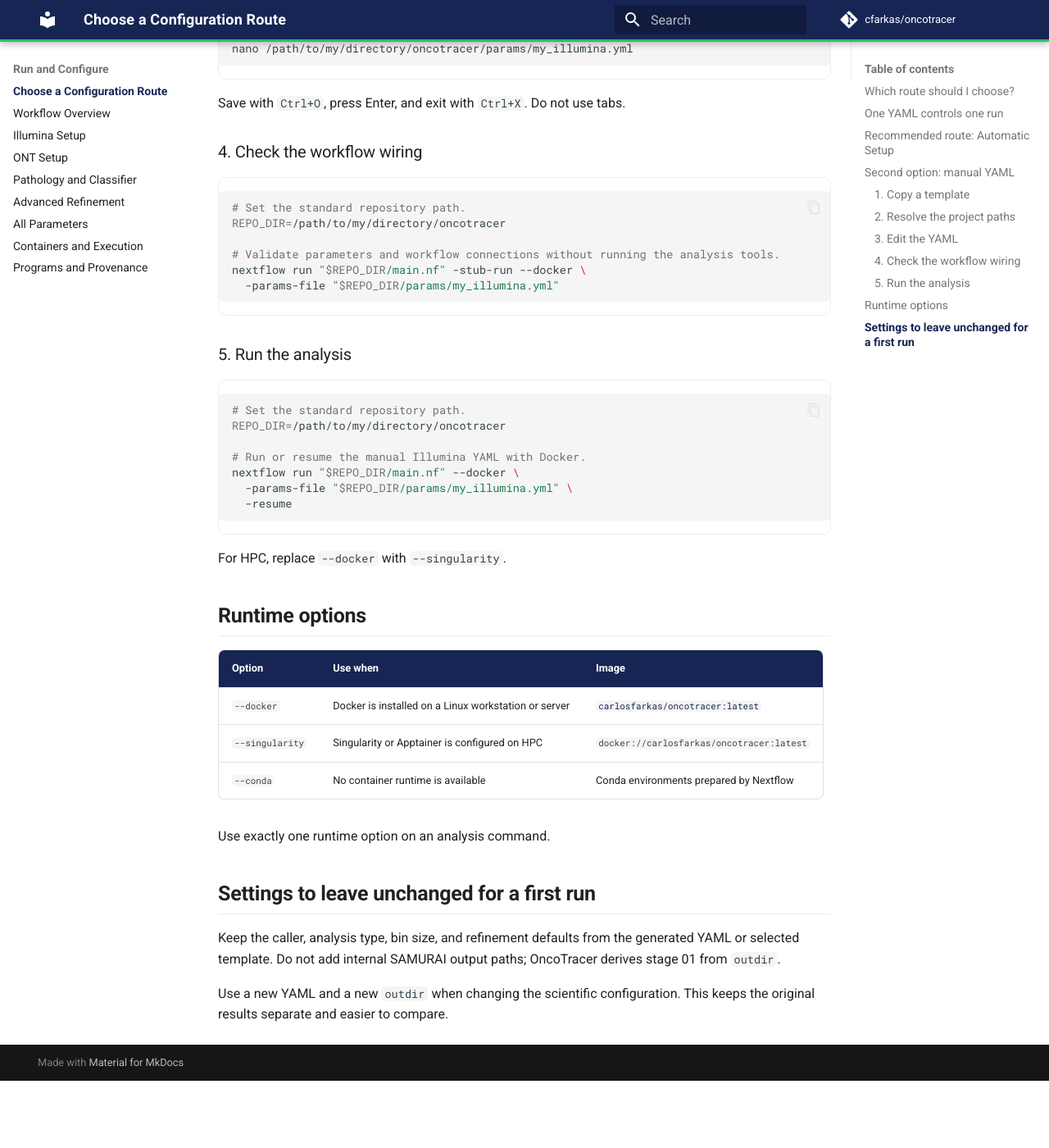
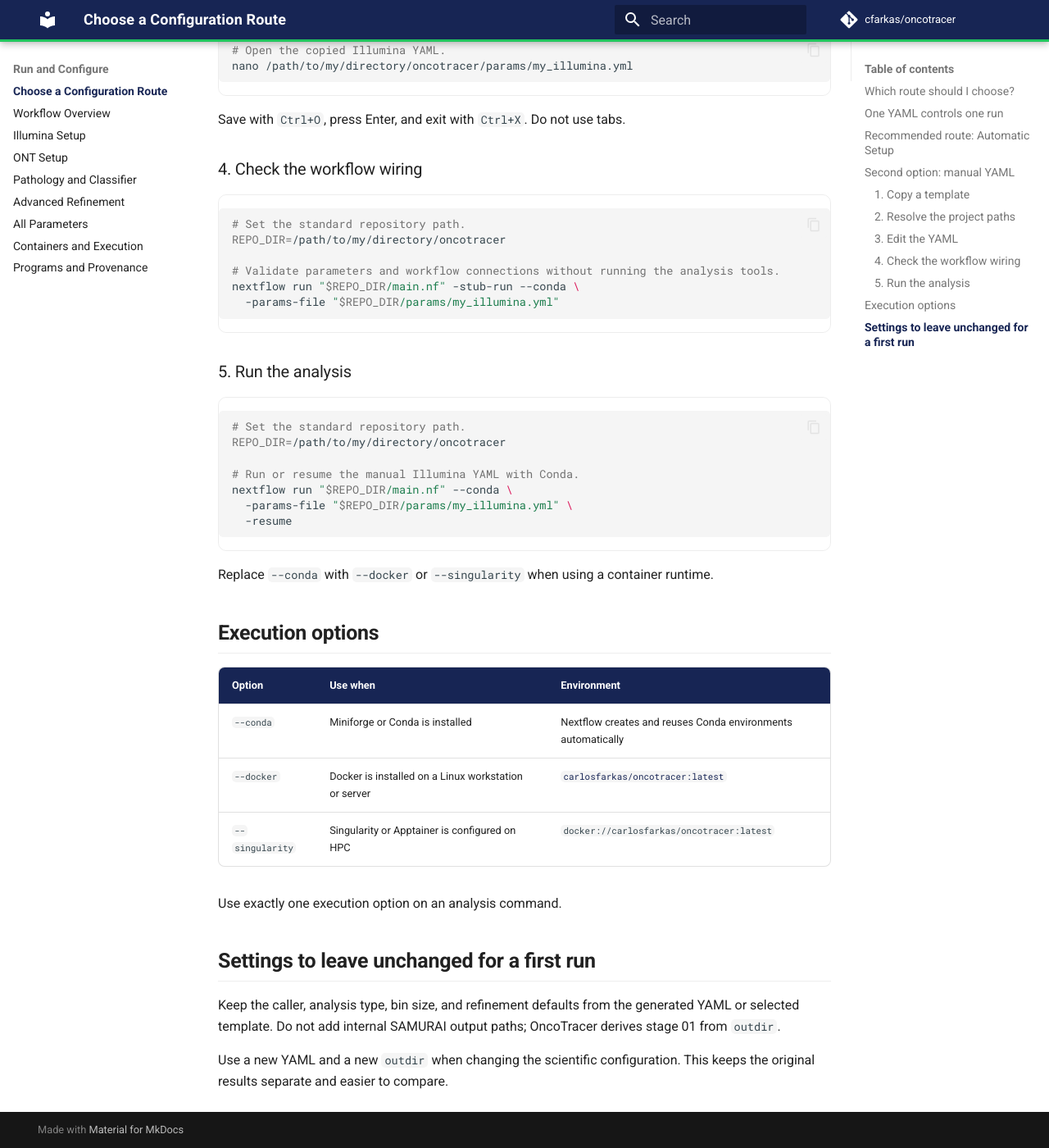
Before and after one commit to cfarkas/oncotracer, an MkDocs documentation site: the page built from docs/configuration.md, in a window 1280 px wide and 1400 px high, scrolled down 2788 px. Shown: the whole window at 82% size. Built offline with MkDocs 1.6.1 and Material for MkDocs 9.7.7, drawn with Linux system fonts in a browser that asks for light colours; comment, search, counter and statistics services are not loaded; before the commit the page ends 4106 px from its top, so only the background shows below that; some of the changed text lies outside the part shown.

Commit message:
Docs: update configuration routes for Conda and mock normal example

````diff
--- a/docs/configuration.md
+++ b/docs/configuration.md
@@ -10,7 +10,7 @@
 | Run the three-library HCC1143 example | [QuickStart Example 2](public_cohort.md) | Six public FASTQs downloaded from ENA |
 | Run the complete public archive tutorial | [Full Tutorial](full_tutorial.md) | Twelve public PRJNA754199 FASTQs |
 | Configure your own standard FASTQ folder | [Automatic Setup](auto_params.md) | Your own Illumina files or ONT barcode folders |
-| See a six-tumor/four-control template | [Other Example Run](six_tumor_four_control.md) | **Not included**; the user must provide all 20 FASTQs |
+| See how four normal controls are used | [Other Example Run](six_tumor_four_control.md) | Mock example with six tumors and four normal controls |
 | Write an Illumina YAML manually | [Illumina manual setup](configuration/illumina.md#second-option-manual-setup) | Your own samplesheet and FASTQs |
 | Write an ONT YAML manually | [ONT manual setup](configuration/ont.md) | Your own barcode folders and mapping table |
 | Add pathology or classifier settings | [Pathology and classifier](configuration/pathology.md) | Your own matched sequencing and pathology tables |
@@ -51,14 +51,14 @@
   --auto_config_dir "$PROJECT_DIR/config" \
   --auto_outdir "$PROJECT_DIR/results"
 
-# Run the generated configuration with Docker.
-nextflow run "$REPO_DIR/main.nf" --docker \
+# Run with Conda; Nextflow creates and reuses the required environments.
+nextflow run "$REPO_DIR/main.nf" --conda \
   -params-file "$PROJECT_DIR/config/illumina.auto.yml" \
   -work-dir "$PROJECT_DIR/work" \
   -resume
 ```
 
-See [Automatic Setup](auto_params.md) for exact Illumina and ONT sample tables.
+Replace `--conda` with `--docker` or `--singularity` for the corresponding container runtime. See [Automatic Setup](auto_params.md) for exact Illumina and ONT sample tables.
 
 ## Second option: manual YAML
 
@@ -108,7 +108,7 @@
 REPO_DIR=/path/to/my/directory/oncotracer
 
 # Validate parameters and workflow connections without running the analysis tools.
-nextflow run "$REPO_DIR/main.nf" -stub-run --docker \
+nextflow run "$REPO_DIR/main.nf" -stub-run --conda \
   -params-file "$REPO_DIR/params/my_illumina.yml"
 ```
 
@@ -118,23 +118,23 @@
 # Set the standard repository path.
 REPO_DIR=/path/to/my/directory/oncotracer
 
-# Run or resume the manual Illumina YAML with Docker.
-nextflow run "$REPO_DIR/main.nf" --docker \
+# Run or resume the manual Illumina YAML with Conda.
+nextflow run "$REPO_DIR/main.nf" --conda \
   -params-file "$REPO_DIR/params/my_illumina.yml" \
   -resume
 ```
 
-For HPC, replace `--docker` with `--singularity`.
+Replace `--conda` with `--docker` or `--singularity` when using a container runtime.
 
-## Runtime options
+## Execution options
 
-| Option | Use when | Image |
+| Option | Use when | Environment |
 | --- | --- | --- |
+| `--conda` | Miniforge or Conda is installed | Nextflow creates and reuses Conda environments automatically |
 | `--docker` | Docker is installed on a Linux workstation or server | [`carlosfarkas/oncotracer:latest`](https://hub.docker.com/r/carlosfarkas/oncotracer) |
 | `--singularity` | Singularity or Apptainer is configured on HPC | `docker://carlosfarkas/oncotracer:latest` |
-| `--conda` | No container runtime is available | Conda environments prepared by Nextflow |
 
-Use exactly one runtime option on an analysis command.
+Use exactly one execution option on an analysis command.
 
 ## Settings to leave unchanged for a first run
 
````
Also changed, not shown: other parts of docs/configuration.md (+1 -1 lines).
